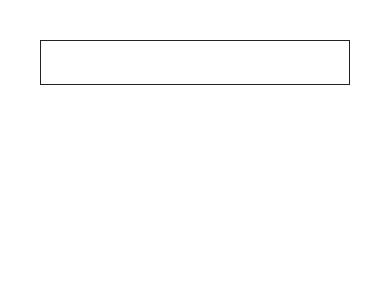
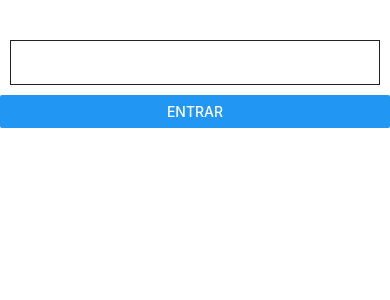
Before and after one commit to nicolas-magalhaes-clear/FirstApp-ReactNative, a React Native app: screen / in a window 390 px wide. Shown: the top 300 px of the page. Built offline with nearby package versions, Linux system fonts and the light colour scheme.

Commit message:
TextInput and Button examples added

```diff
--- a/App.js
+++ b/App.js
@@ -1,17 +1,24 @@
 import { StatusBar } from 'expo-status-bar';
-import { StyleSheet, Text, View, Image, TextInput } from 'react-native';
+import { StyleSheet, Text, View, Image, TextInput, Button, Alert } from 'react-native';
 import { useState } from 'react';
 
 export default function App() {
 
-  let nome = 'nicolas'
+  const [texto, setTexto] = useState("")
 
-  const [texto, setTexto] = useState("")
+  function entrar(){
+    if(texto.length === 0){
+      alert('Digite seu nome para entrar!')
+      return
+    }
+    alert(`Olá ${texto}`)
+
+  }
 
   return (
     <View style={styles.container}>
       <TextInput style={styles.input} value={texto} onChangeText={(e) => setTexto(e)}/>
-
+      <Button title='Entrar' onPress={()=> entrar()}></Button>
       {texto.length > 0 ? <Text style={styles.texto}>Bem vindo! {texto}</Text> : null}
     </View>
   );
@@ -23,8 +30,7 @@ const styles = StyleSheet.create({
   container: {
     flex: 1,
     height: '100%',
-    padding: 30
-
+    marginTop: 30
   },
   input: {
     height: 45,
```
